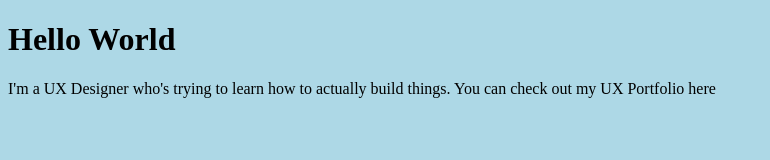
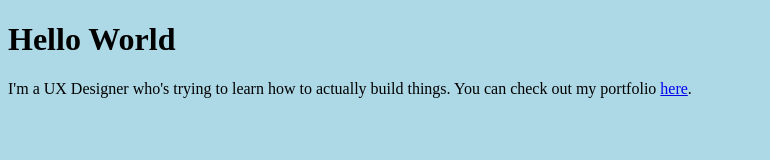
Before and after one commit to sirjamesgray/sirjamesgray.github.io, a plain HTML site: page index.html in a window 1280 px wide. Shown: the whole page, without its empty margins (0-770 px from the left). Drawn offline with Linux system fonts and the light colour scheme.

Commit message:
"...idk if that prev commit worked"

```diff
--- a/index.html
+++ b/index.html
@@ -9,7 +9,8 @@ body {
 
 <body>
   <h1>Hello World</h1>
-  <p> I'm a UX Designer who's trying to learn how to actually build things. You can check out my UX Portfolio here</p>
+  <p> I'm a UX Designer who's trying to learn how to actually build things.
+    You can check out my portfolio <a href="https://jamiegray.net/">here</a>. </p>
 </body>
 
 </html>
```
